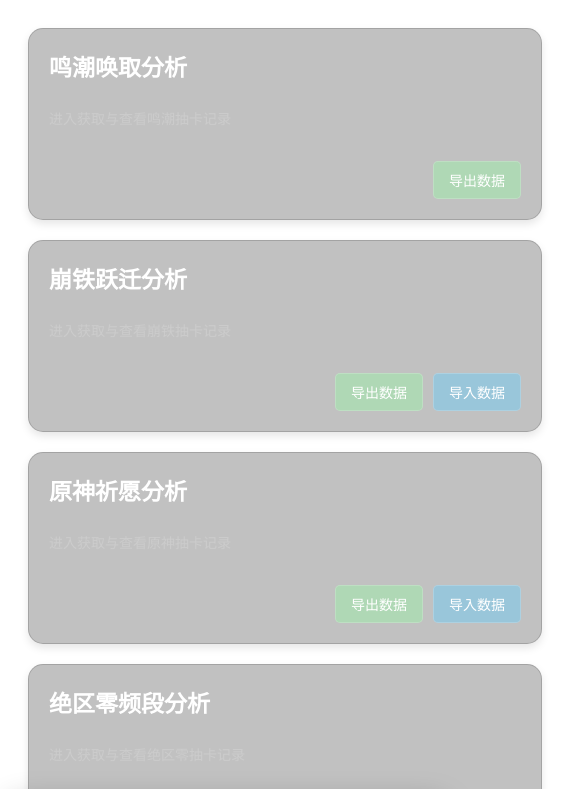
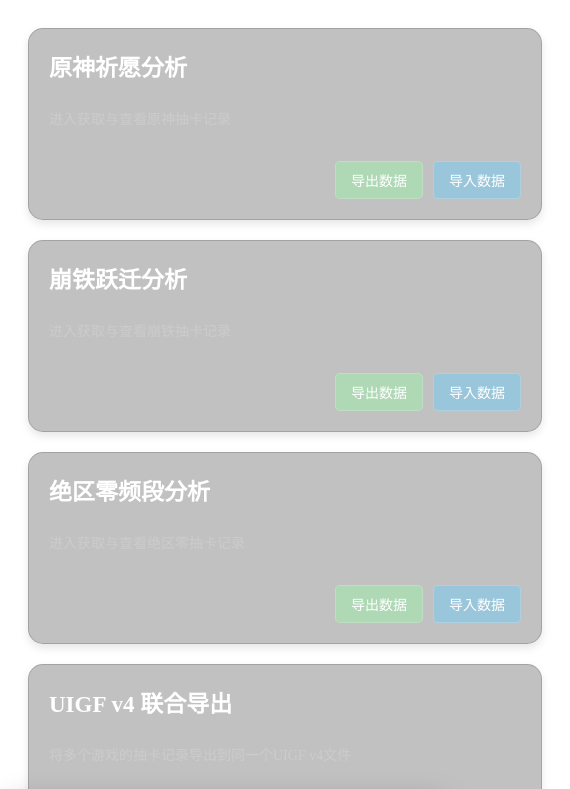
Before and after one commit to Lucas04-nhr/NekoGame, an Electron app: page src/pages/gameTools.html in a window 570 px wide. Shown: the top 789 px of the page. Drawn offline with Linux system fonts and the light colour scheme; files that its build step writes are made by us from their sources.

Commit message:
fix: Update tool card data attributes and descriptions for consistency

```diff
--- a/src/pages/gameTools.html
+++ b/src/pages/gameTools.html
@@ -1,11 +1,24 @@
 <div id="tool-container">
   <!-- 工具列表 -->
   <div id="tool-list">
-    <div class="tool-card" data-tool="gachaWuwa">
+    <!-- <div class="tool-card" data-tool="gachaWuwa">
       <h3 class="tool-title">鸣潮唤取分析</h3>
       <p class="tool-description">进入获取与查看鸣潮抽卡记录</p>
       <div class="tool-actions">
         <button id="exportWuWa" class="action-button-export">导出数据</button>
+      </div>
+    </div> -->
+
+    <div class="tool-card" data-tool="gachaGenshin">
+      <h3 class="tool-title">原神祈愿分析</h3>
+      <p class="tool-description">进入获取与查看原神抽卡记录</p>
+      <div class="tool-actions">
+        <button id="exportGenshin" class="action-button-export">
+          导出数据
+        </button>
+        <button id="importGenshin" class="action-button-import">
+          导入数据
+        </button>
       </div>
     </div>
 
@@ -17,19 +30,6 @@
           导出数据
         </button>
         <button id="importStarRail" class="action-button-import">
-          导入数据
-        </button>
-      </div>
-    </div>
-
-    <div class="tool-card" data-tool="gachaGenshin">
-      <h3 class="tool-title">原神祈愿分析</h3>
-      <p class="tool-description">进入获取与查看原神抽卡记录</p>
-      <div class="tool-actions">
-        <button id="exportGenshin" class="action-button-export">
-          导出数据
-        </button>
-        <button id="importGenshin" class="action-button-import">
           导入数据
         </button>
       </div>
```
Also changed, not shown: .github/workflows/test-build.yml.
